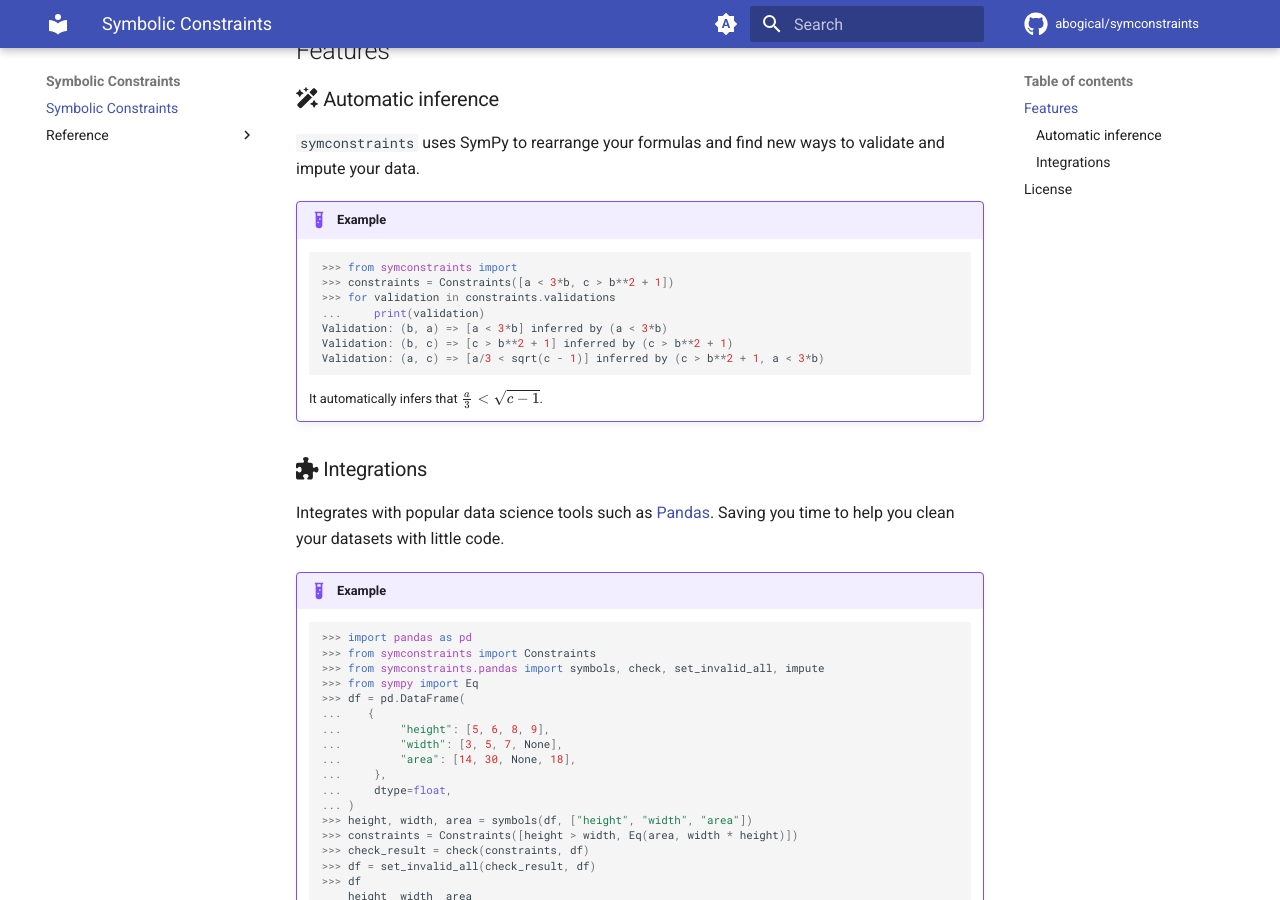
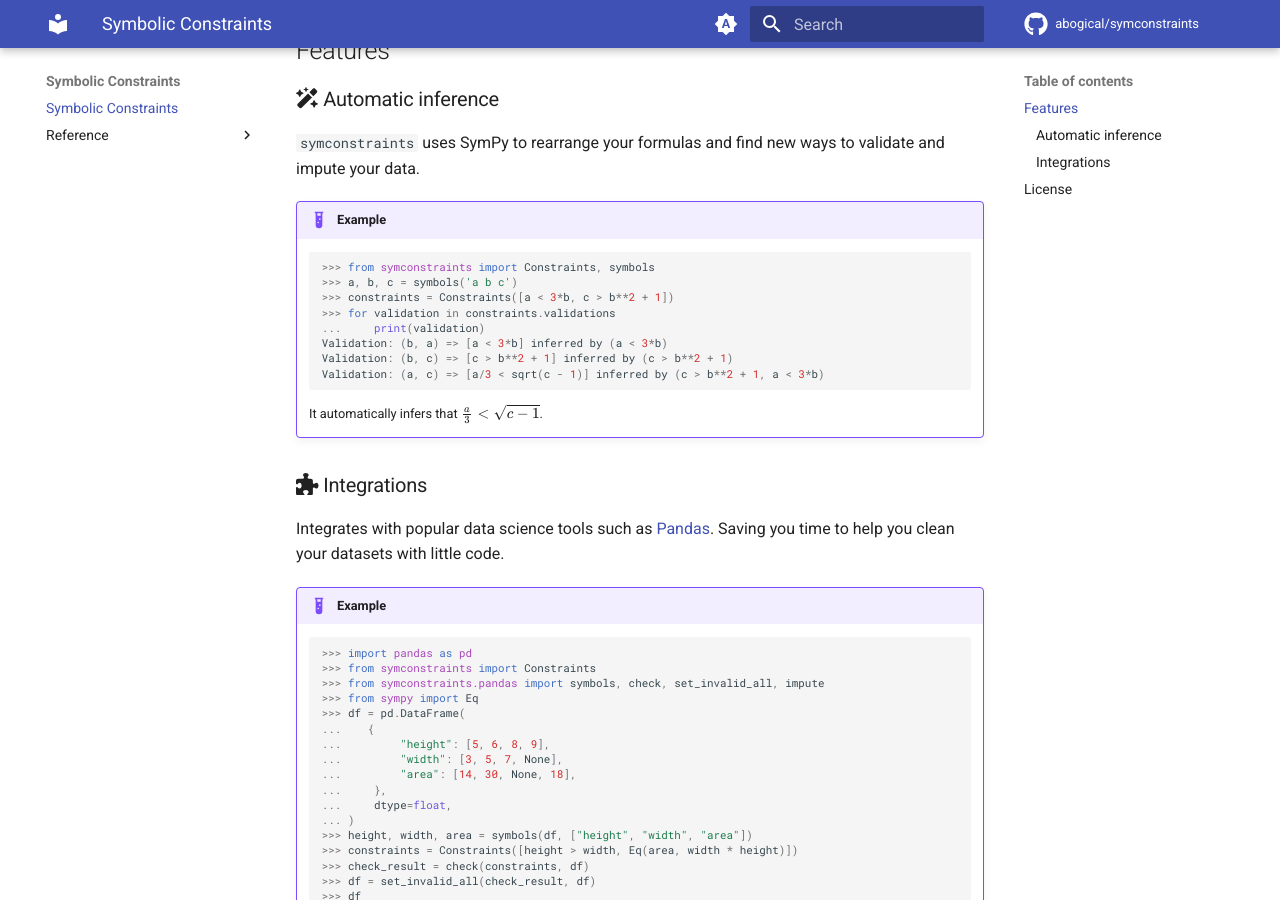
Before and after one commit to Abogical/symconstraints, an MkDocs documentation site: the page built from docs/index.md, in a window 1280 px wide and 900 px high, scrolled down 374 px. Built offline with MkDocs 1.6.1 and Material for MkDocs 9.7.7, drawn with Linux system fonts in a browser that asks for light colours; comment, search, counter and statistics services are not loaded.

Commit message:
docs: Fix main example

````diff
--- a/docs/index.md
+++ b/docs/index.md
@@ -17,7 +17,8 @@ mathematical expressions and infer all possible validation and imputation method
 !!! example
 
     ```python
-    >>> from symconstraints import
+    >>> from symconstraints import Constraints, symbols
+    >>> a, b, c = symbols('a b c')
     >>> constraints = Constraints([a < 3*b, c > b**2 + 1])
     >>> for validation in constraints.validations
     ...     print(validation)
````
Also changed, not shown: README.md (+2 -1 lines).
